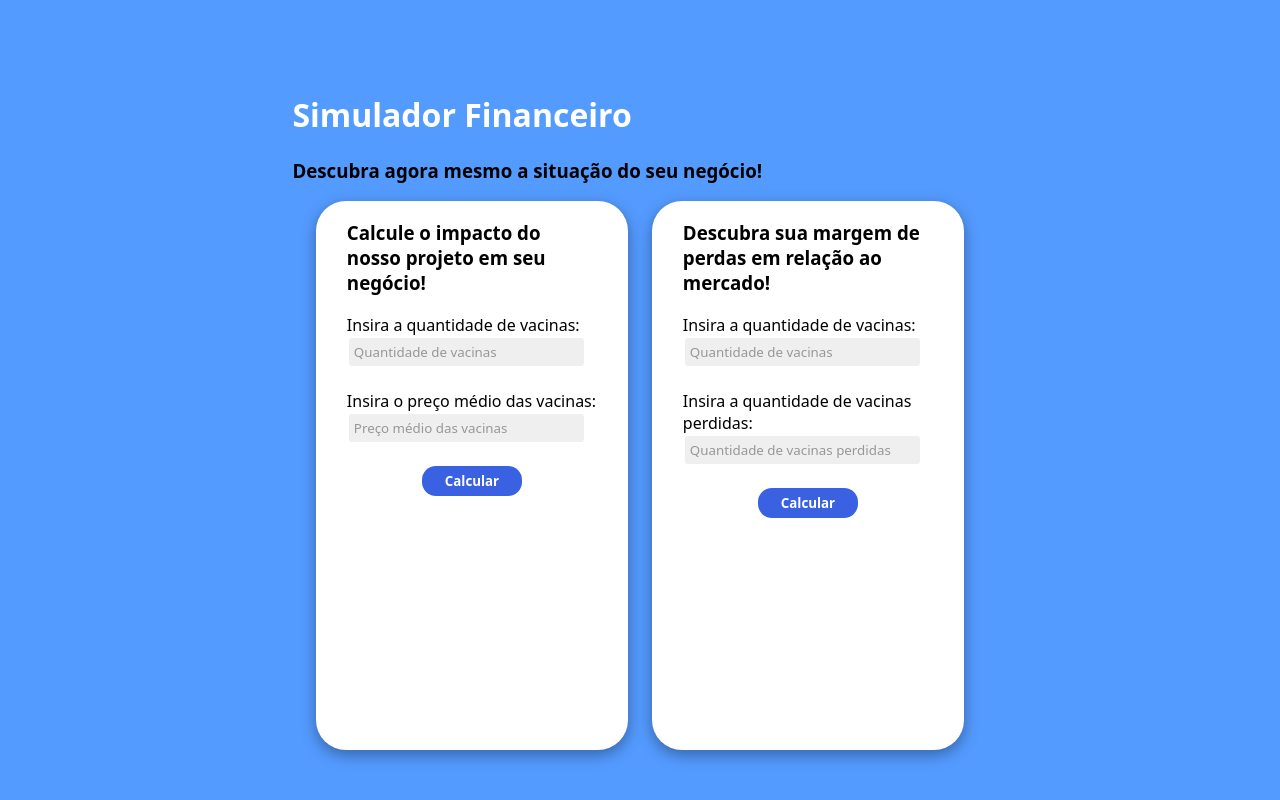
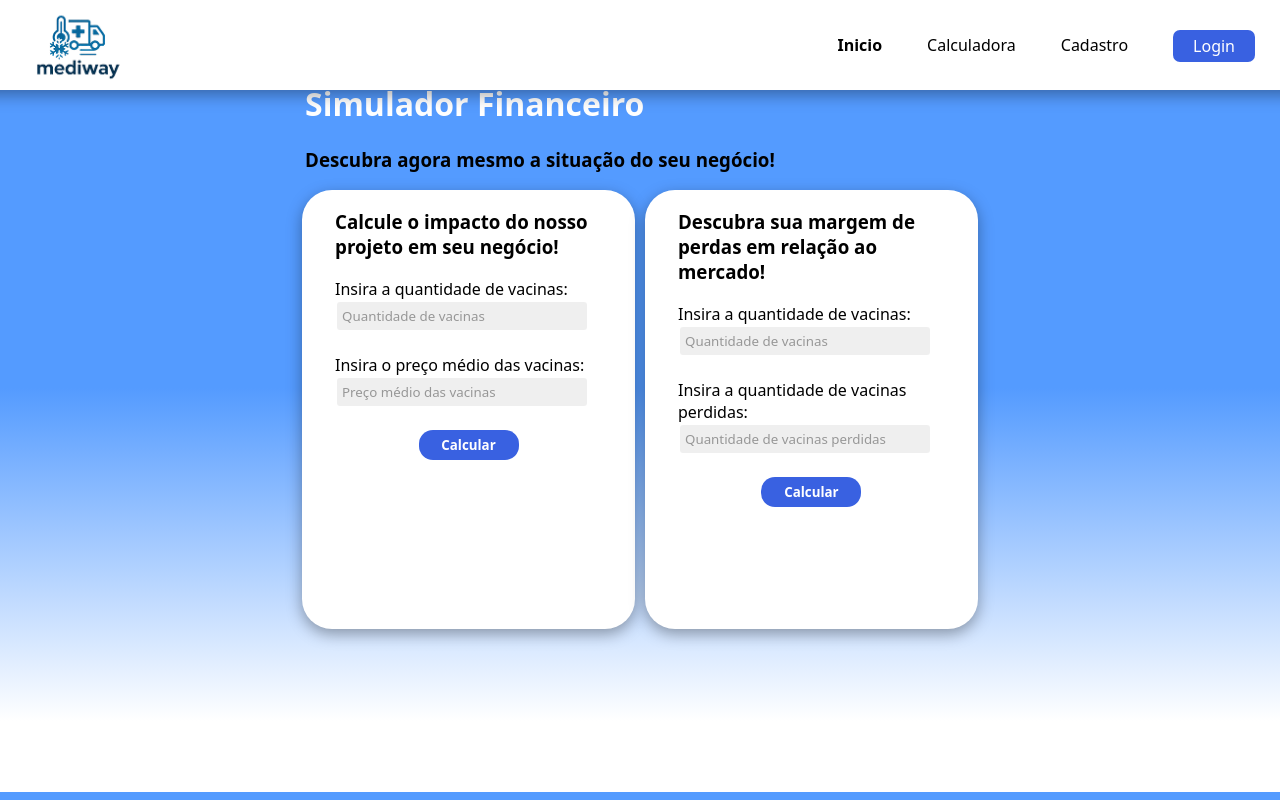
Before and after one commit to Project-MediWay/projeto-mediway-sprint2, a plain HTML site: page Protótipo/Protótipo Mediway/Calculadora/calculadora.html in a window 1280 px wide. Drawn offline with Linux system fonts and the light colour scheme.

Commit message:
integração da calculadora no site

```diff
--- a/Calculadora/calculadora.html
+++ b/Protótipo/Protótipo Mediway/Calculadora/calculadora.html
@@ -9,8 +9,11 @@
 </head>
 
 <style>
+  #div_mensagem {
+    padding: 0 30px;
+  }
   #div_mensagem_2 {
-    padding: 0 10px;
+    padding: 0 30px;
   }
   .green {
     color: green;
@@ -26,13 +29,15 @@
 </style>
 
 <body>
-  <div class="header">
-    <div class="container1">
-      <a href="../site/site.html">
-        <img src="./logo2.PNG" alt="" class="logo">
-      </a>
+  <div class="navbar">
+        <img src="style/logo_mediway.png" alt="">
+        <div class="botoes">
+            <a href="../site/site.html"> <b> Inicio </b></a>
+            <a href="../Calculadora/calculadora.html">Calculadora</a>
+            <a class="cadastro" href="../cadastro/cadastro.html">Cadastro</a>
+            <a class="login" href="../login/login.html">Login</a>
+        </div>
     </div>
-  </div>
 
   <div class="alinhamentoCamposH">
     <h1>Simulador Financeiro</h1>
@@ -84,7 +89,7 @@
     var precoMediaVacina = Number(input_preco.value);
     var resultadoPrejuizo = qtdVacina * precoMediaVacina * 0.2;
 
-    div_mensagem.innerHTML = `<br>De acordo com a OMS, 50% das vacinas chegam ao destino deterioradas, sendo 46% por conta da quebra da cadeia de frio durante o transporte.<br>Com base no preço médio de <b>${precoMediaVacina.toLocaleString('pt-BR', { style: 'currency', currency: "BRL" })}</b>, na quantidade de <b>${qtdVacina}</b> vacinas e na <b class="red">margem de perda brasileira de 20%</b>, com o nosso sistema, é possível diminuir o prejuízo financeiro <b class="green">EM ATÉ ${resultadoPrejuizo.toLocaleString('pt-BR', { style: 'currency', currency: "BRL" })}</b><h5>*Fonte: ANVISA e OMS<h5>`;
+    div_mensagem.innerHTML = `<br>De acordo com a OMS, 50% das vacinas chegam ao destino deterioradas, sendo 46% por conta da quebra da cadeia de frio durante o transporte.<br>Com base no preço médio de <b>${precoMediaVacina.toLocaleString('pt-BR', { style: 'currency', currency: "BRL" })}</b>, na quantidade de <b>${qtdVacina}</b> vacinas e na <b class="red">margem de perda brasileira de 20%</b>, com o nosso sistema, é possível diminuir o prejuízo financeiro <b class="green">EM ATÉ ${resultadoPrejuizo.toLocaleString('pt-BR', { style: 'currency', currency: "BRL" })}</b><h5>*Fonte: ANVISA e OMS</h5>`;
   }
 
   function calcularMargem() {
@@ -94,11 +99,11 @@
     var margemPerdas = (vacinasPerdidas / qtdVacinas * 100);
 
     if (margemPerdas == 20) {
-      div_mensagem_2.innerHTML = `<br>Com uma margem de <b class="yellow">${margemPerdas}% de perdas</b>, sua empresa está no limite da média de mercado. Ainda que pareça pouco, isso pode gerar um <b class="yellow">prejuízo financeiro significativo!</b><br> Considerar a utilização da <b class="green">nossa solução poderá otimizar seus resultados.</b><h4>*Fonte: ANVISA e OSM</h4>`;
+      div_mensagem_2.innerHTML = `<br>Com uma margem de <b class="yellow">${margemPerdas}% de perdas</b>, sua empresa está no limite da média de mercado. Ainda que pareça pouco, isso pode gerar um <b class="yellow">prejuízo financeiro significativo!</b><br> Considerar a utilização da <b class="green">nossa solução poderá otimizar seus resultados.</b><h5>*Fonte: ANVISA e OSM</h5>`;
     } else if (margemPerdas < 20) {
-      div_mensagem_2.innerHTML = `<br>Com uma margem de <b class="red">${margemPerdas.toFixed(2)}%</b>, as perdas da sua empresa estão <b class="green">${(20 - margemPerdas).toFixed(2)}% abaixo da média de mercado</b>. Ainda que sua empresa esteja melhor posicionada em relação à concorrência, <br> é sempre necessário <b class="green">buscar a melhor performance possível, manter o controle e estar em conformidade com as normas da ANVISA</b>. Nossa empresa pode lhe ajudar com isso! <h4>*Fonte: ANVISA e OSM </h4>`;
+      div_mensagem_2.innerHTML = `<br>Com uma margem de <b class="red">${margemPerdas.toFixed(2)}%</b>, as perdas da sua empresa estão <b class="green">${(20 - margemPerdas).toFixed(2)}% abaixo da média de mercado</b>. Ainda que sua empresa esteja melhor posicionada em relação à concorrência, <br> é sempre necessário <b class="green">buscar a melhor performance possível, manter o controle e estar em conformidade com as normas da ANVISA</b>. Nossa empresa pode lhe ajudar com isso! <h5>*Fonte: ANVISA e OSM </h5>`;
     } else {
-      div_mensagem_2.innerHTML = `<br>Com uma margem de <b class="red">${margemPerdas.toFixed(2)}%</b>, as perdas da sua empresa estão <b class="red">${(margemPerdas - 20).toFixed(2)}% acima da média de mercado</b>.<br> Esse indicador pode significar que sua empresa está tendo </b class="red">grandes prejuízos financeiros<b>. Considerar a utilização da<b class="green"> nossa solução poderá minizar essas perdas!</b>  <h4>*Fonte: ANVISA e OMS </h4>`;
+      div_mensagem_2.innerHTML = `<br>Com uma margem de <b class="red">${margemPerdas.toFixed(2)}%</b>, as perdas da sua empresa estão <b class="red">${(margemPerdas - 20).toFixed(2)}% acima da média de mercado</b>.<br> Esse indicador pode significar que sua empresa está tendo </b class="red">grandes prejuízos financeiros<b>. Considerar a utilização da<b class="green"> nossa solução poderá minizar essas perdas!</b>  <h5>*Fonte: ANVISA e OMS </h5>`;
     }
   }
 </script>
--- a/Calculadora/style/calculadora.css
+++ b/Protótipo/Protótipo Mediway/Calculadora/style/calculadora.css
@@ -6,17 +6,28 @@ html,body{
     height: 99%;
 }
 
+a {
+    text-decoration: none;
+    color: inherit;
+}
+
 .navbar {
+    position: fixed;
     top: 0;
-    position: fixed;
     display: flex;
     padding: 5px 20px;
     background-color: white;
     justify-content: space-between;
     align-items: center;
-    height: 50px;
+    height: 80px;
     width: 100%;
-    box-shadow: rgba(0, 0, 0, 0.35) 0px 5px 5px;
+    box-shadow: rgba(0, 0, 0, 0.35) 0px 5px 15px;
+}
+.navbar img {
+    display: flex;
+    justify-content: space-between;
+    height: 100px;
+    width: auto;
 }
 
 .botoes {
@@ -45,10 +56,9 @@ html,body{
     cursor: pointer;
 }
 
-
 body{
     background: #549BFF;
-    /* background: linear-gradient(180deg, rgba(84, 155, 255, 1) 49%, rgba(255, 255, 255, 1) 91%); */
+    background: linear-gradient(180deg, rgba(84, 155, 255, 1) 49%, rgba(255, 255, 255, 1) 91%);
     display: flex;
     align-items: center;
     justify-content: center;
@@ -68,8 +78,8 @@ body{
     align-items: center;
     flex-direction: column;
     background-color: #FFFFFF;
-    width: 45%;
-    height: 100%;
+    width: 48%;
+    height: 80%;
     border-radius: 30px;
     box-shadow: rgba(0, 0, 0, 0.35) 0px 5px 15px;
 }
@@ -94,7 +104,7 @@ body{
 
 .alinhamentoCamposH{
     /* background-color: red; */
-    width: 55%;
+    width: 53%;
 }
 
 .alinhamentoCampos{
@@ -120,6 +130,10 @@ h1{
     color: white;
 }
 
+h5{
+    color: rgb(198, 198, 198);
+}
+
 input{
     border: 2px solid white;
     border-radius: 5px;
```
Also changed, not shown: Protótipo/Protótipo Mediway/site/site.html (+1 -0 lines), Protótipo/Protótipo Mediway/Calculadora/style/logo_mediway.png (added).
